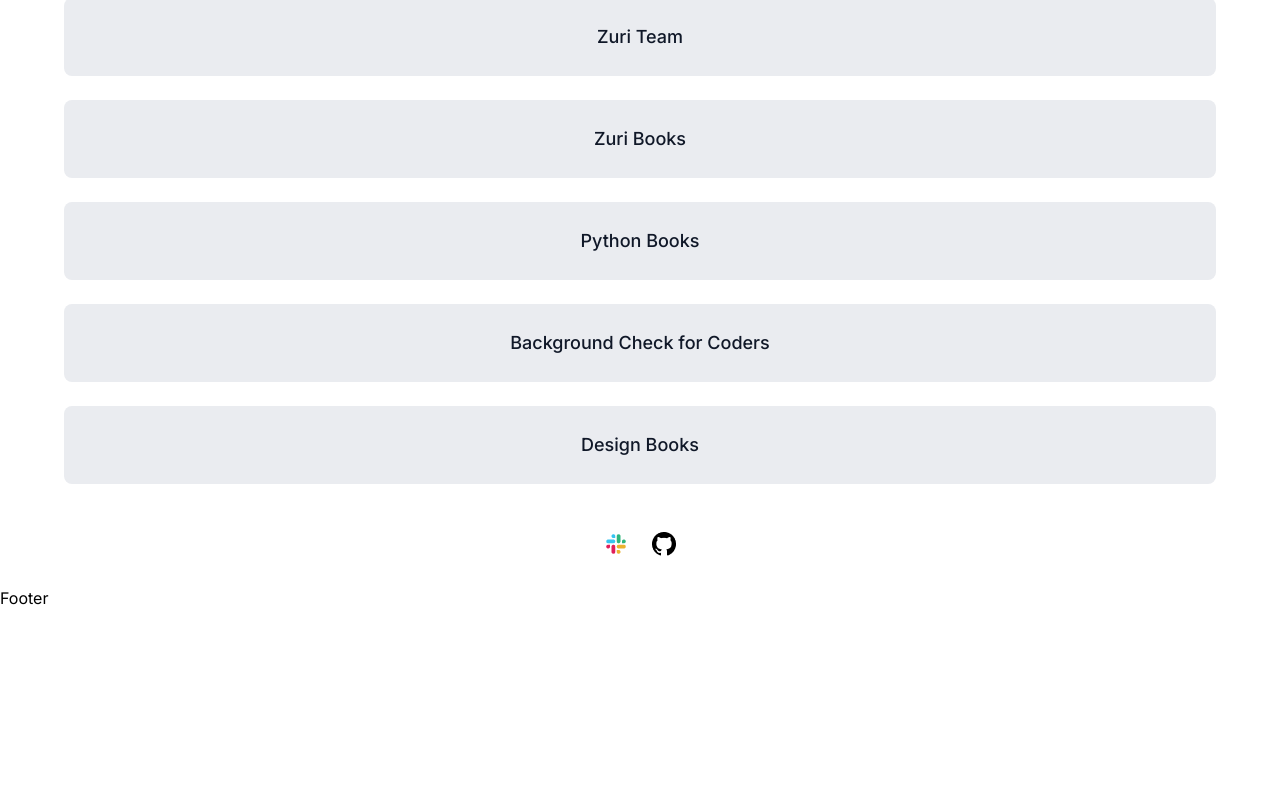
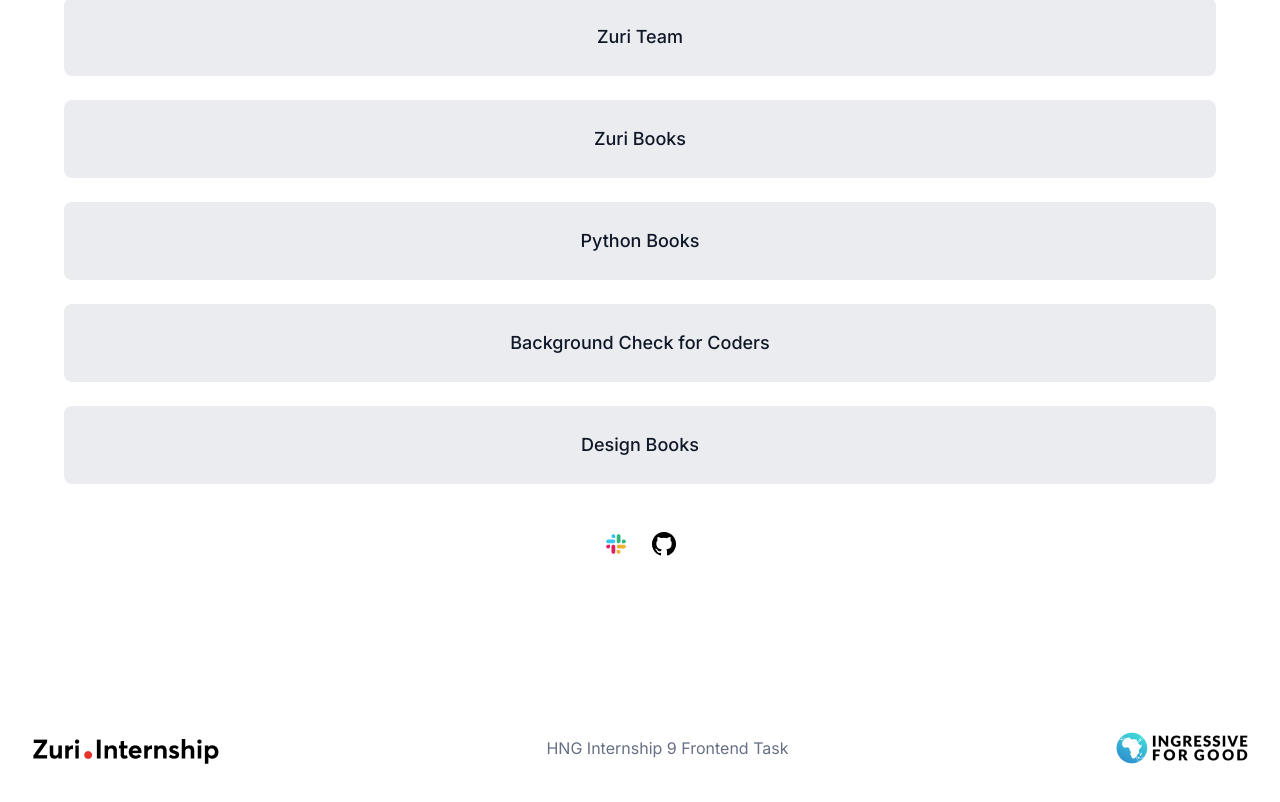
Before and after one commit to sheddyboy/linktree-hng9, a React (Create React App) app: page / in a window 1280 px wide. Shown: the part 374-1176 px from the top of the page. Before the commit the page ends 982 px from the top, so only its background shows below. Built offline with nearby package versions, Linux system fonts and the light colour scheme.

Commit message:
feat: Add footer

```diff
--- a/src/layout/Footer.tsx
+++ b/src/layout/Footer.tsx
@@ -1,7 +1,18 @@
 import React from "react";
+import styles from "../styles/footer.module.css";
 
 const Footer = () => {
-  return <footer>Footer</footer>;
+  return (
+    <footer className={styles.footer}>
+      <div className="container">
+        <div className={styles.wrapper}>
+          <img src="/Zuri.Internship_Logo.png" alt="zuri logo" />
+          <p>HNG Internship 9 Frontend Task</p>
+          <img src="/I4G.png" alt="i4g logo" />
+        </div>
+      </div>
+    </footer>
+  );
 };
 
 export default Footer;
```
